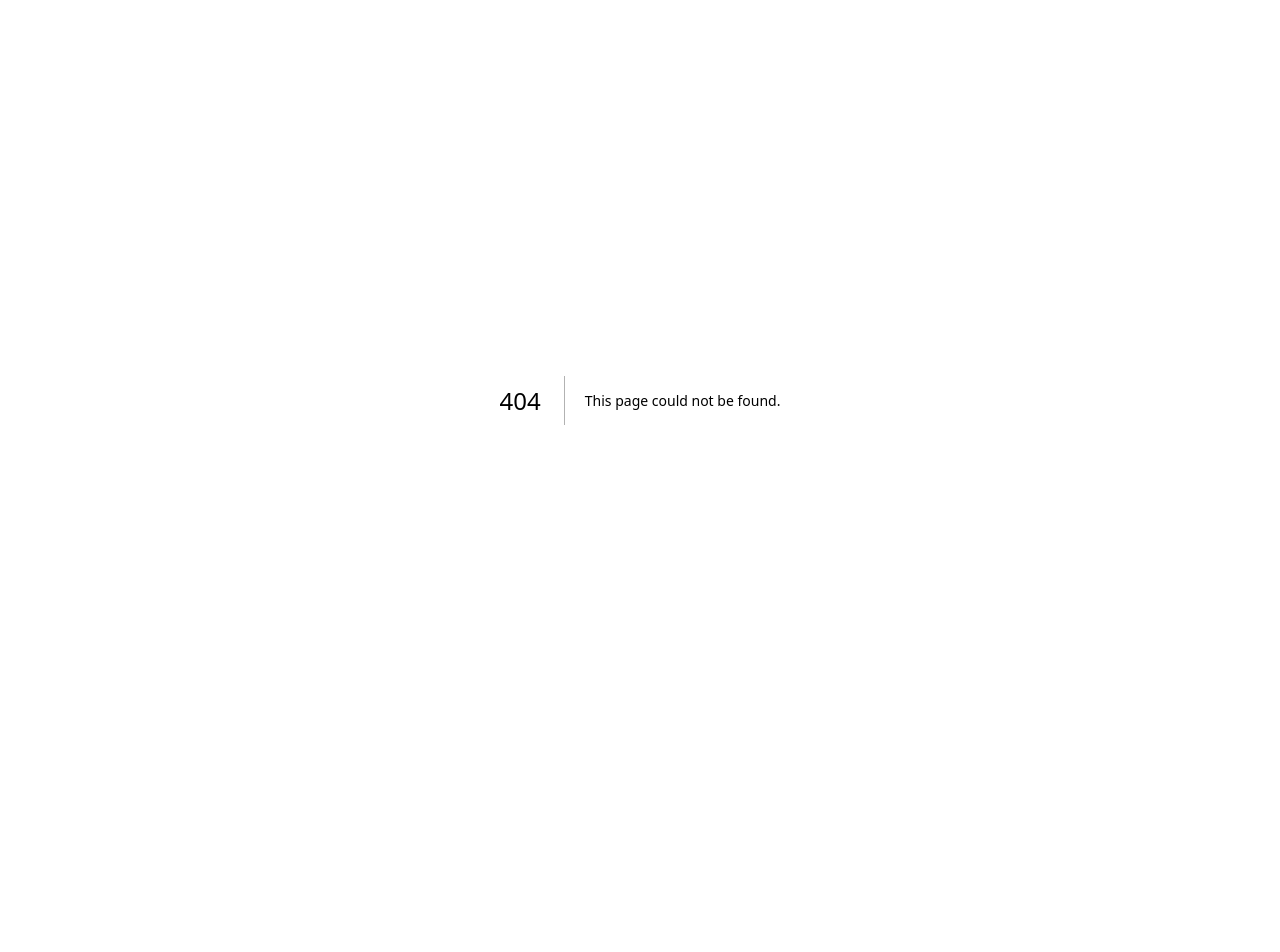
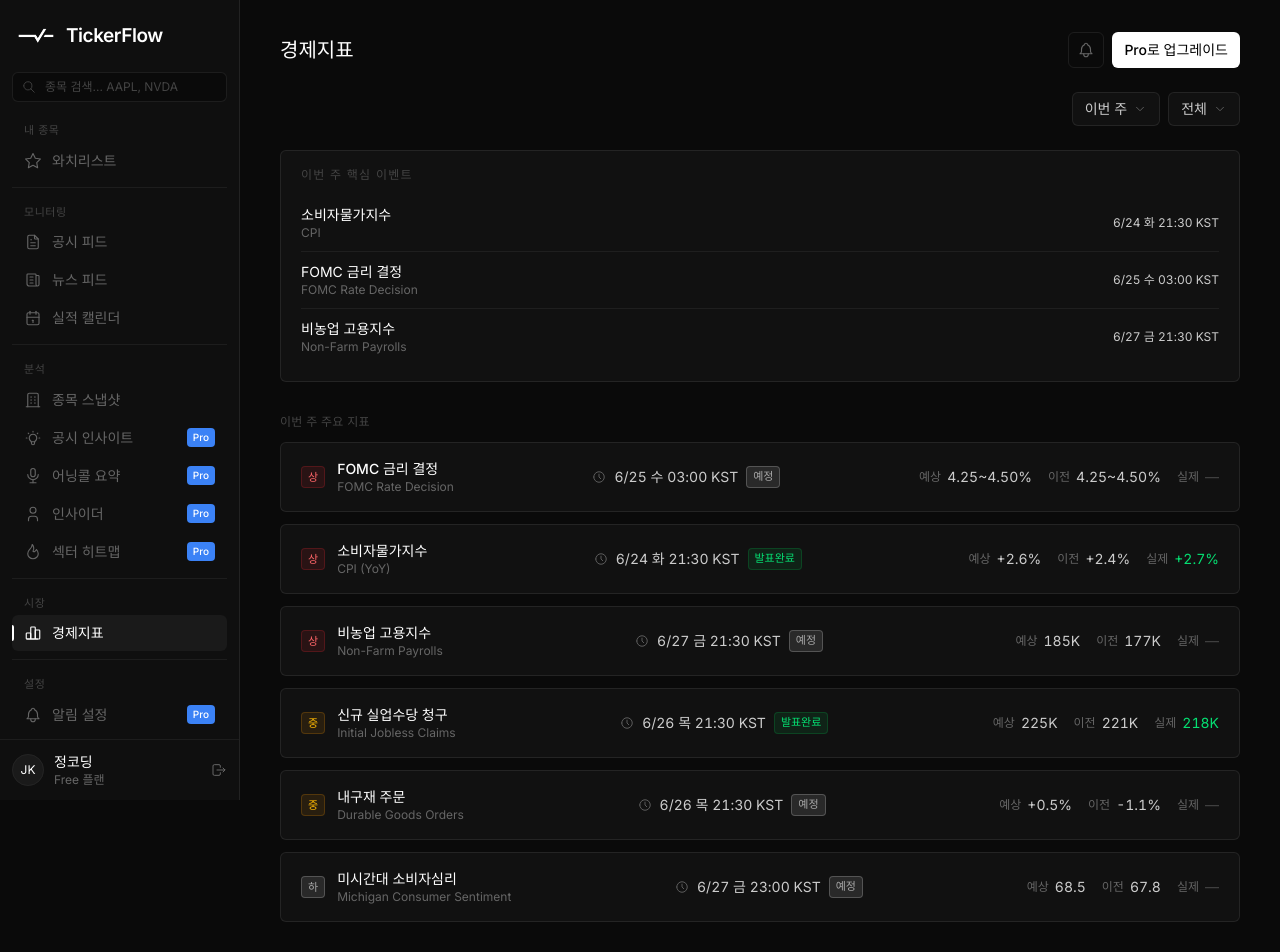
Before and after one commit to nudgefilm/ticker-flow, a Next.js app: page /macro in a window 1280 px wide. Before the commit this address had no page. Shown: the top 952 px of the page. Before the commit the page ends 800 px from the top, so only its background shows below. Built offline with nearby package versions, Linux system fonts and the light colour scheme.

Commit message:
feat: macro economic indicators page

```diff
--- /dev/null
+++ b/src/app/macro/layout.tsx
@@ -0,0 +1,11 @@
+import type { ReactNode } from "react";
+import Sidebar from "@/components/dashboard/sidebar";
+
+export default function MacroLayout({ children }: { children: ReactNode }) {
+  return (
+    <div className="min-h-screen bg-[#0a0a0a]">
+      <Sidebar />
+      <main className="ml-60 min-h-screen px-10 py-8">{children}</main>
+    </div>
+  );
+}
--- /dev/null
+++ b/src/app/macro/page.tsx
@@ -0,0 +1,126 @@
+import DashboardHeader from "@/components/dashboard/dashboard-header";
+import MacroFilterBar from "@/components/dashboard/macro-filter-bar";
+import MacroKeyEvents from "@/components/dashboard/macro-key-events";
+import MacroRow, { type MacroIndicator } from "@/components/dashboard/macro-row";
+
+const THIS_WEEK: MacroIndicator[] = [
+  {
+    importance: "상",
+    name: "FOMC 금리 결정",
+    nameEn: "FOMC Rate Decision",
+    release: "6/25 수 03:00 KST",
+    forecast: "4.25~4.50%",
+    previous: "4.25~4.50%",
+    actualVariant: "pending",
+  },
+  {
+    importance: "상",
+    name: "소비자물가지수",
+    nameEn: "CPI (YoY)",
+    release: "6/24 화 21:30 KST",
+    forecast: "+2.6%",
+    previous: "+2.4%",
+    actual: "+2.7%",
+    actualVariant: "beat",
+  },
+  {
+    importance: "상",
+    name: "비농업 고용지수",
+    nameEn: "Non-Farm Payrolls",
+    release: "6/27 금 21:30 KST",
+    forecast: "185K",
+    previous: "177K",
+    actualVariant: "pending",
+  },
+  {
+    importance: "중",
+    name: "신규 실업수당 청구",
+    nameEn: "Initial Jobless Claims",
+    release: "6/26 목 21:30 KST",
+    forecast: "225K",
+    previous: "221K",
+    actual: "218K",
+    actualVariant: "beat",
+  },
+  {
+    importance: "중",
+    name: "내구재 주문",
+    nameEn: "Durable Goods Orders",
+    release: "6/26 목 21:30 KST",
+    forecast: "+0.5%",
+    previous: "-1.1%",
+    actualVariant: "pending",
+  },
+  {
+    importance: "하",
+    name: "미시간대 소비자심리",
+    nameEn: "Michigan Consumer Sentiment",
+    release: "6/27 금 23:00 KST",
+    forecast: "68.5",
+    previous: "67.8",
+    actualVariant: "pending",
+  },
+];
+
+const NEXT_WEEK: MacroIndicator[] = [
+  {
+    importance: "상",
+    name: "개인소비지출",
+    nameEn: "PCE",
+    release: "6/30 월 21:30 KST",
+  },
+  {
+    importance: "중",
+    name: "ISM 제조업 PMI",
+    nameEn: "ISM Manufacturing PMI",
+    release: "7/1 화 23:00 KST",
+  },
+  {
+    importance: "상",
+    name: "FOMC 의사록",
+    nameEn: "FOMC Meeting Minutes",
+    release: "7/3 목 03:00 KST",
+  },
+];
+
+export default function MacroPage() {
+  return (
+    <div className="flex h-full flex-col">
+      <DashboardHeader title="경제지표" />
+      <div className="mt-6 flex justify-end">
+        <MacroFilterBar />
+      </div>
+      <div className="mt-6">
+        <MacroKeyEvents />
+      </div>
+
+      <div className="mt-8">
+        <p className="text-xs font-medium uppercase tracking-wide text-[#444444]">
+          이번 주 주요 지표
+        </p>
+        <div className="mt-3 flex flex-col gap-3">
+          {THIS_WEEK.map((m, i) => (
+            <MacroRow key={i} macro={m} />
+          ))}
+        </div>
+      </div>
+
+      <div className="mt-8">
+        <p className="text-xs font-medium uppercase tracking-wide text-[#444444]">다음 주 예정</p>
+        <div className="mt-3 flex flex-col gap-3">
+          {NEXT_WEEK.map((m, i) => (
+            <MacroRow key={i} macro={m} compact />
+          ))}
+        </div>
+      </div>
+
+      <p className="mt-6 text-xs text-[#444444]">
+        모든 시각은 한국 시간(KST) 기준입니다. 경제지표 발표 일정 및 수치는 변경될 수 있습니다.
+      </p>
+
+      <footer className="mt-6 border-t border-white/[0.06] py-4 text-center text-xs text-[#444444]">
+        본 서비스는 공개된 금융 정보를 시각화하는 도구입니다. 투자 권유가 아닙니다.
+      </footer>
+    </div>
+  );
+}
--- /dev/null
+++ b/src/components/dashboard/macro-filter-bar.tsx
@@ -0,0 +1,22 @@
+import { IconChevronDown } from "@tabler/icons-react";
+
+export default function MacroFilterBar() {
+  return (
+    <div className="flex items-center justify-end gap-2">
+      <button
+        type="button"
+        className="flex items-center gap-1.5 rounded-[6px] border border-white/[0.08] bg-[#111111] px-3 py-1.5 text-sm text-[#cccccc] transition-colors hover:bg-[#1a1a1a]"
+      >
+        이번 주
+        <IconChevronDown size={14} stroke={1.5} className="text-[#666666]" />
+      </button>
+      <button
+        type="button"
+        className="flex items-center gap-1.5 rounded-[6px] border border-white/[0.08] bg-[#111111] px-3 py-1.5 text-sm text-[#cccccc] transition-colors hover:bg-[#1a1a1a]"
+      >
+        전체
+        <IconChevronDown size={14} stroke={1.5} className="text-[#666666]" />
+      </button>
+    </div>
+  );
+}
--- /dev/null
+++ b/src/components/dashboard/macro-key-events.tsx
@@ -0,0 +1,27 @@
+const KEY_EVENTS = [
+  { name: "소비자물가지수", nameEn: "CPI", release: "6/24 화 21:30 KST" },
+  { name: "FOMC 금리 결정", nameEn: "FOMC Rate Decision", release: "6/25 수 03:00 KST" },
+  { name: "비농업 고용지수", nameEn: "Non-Farm Payrolls", release: "6/27 금 21:30 KST" },
+];
+
+export default function MacroKeyEvents() {
+  return (
+    <div className="rounded-[6px] border border-white/[0.08] bg-[#111111] px-5 py-4">
+      <p className="text-xs uppercase tracking-widest text-[#444444]">이번 주 핵심 이벤트</p>
+      <ul className="mt-3">
+        {KEY_EVENTS.map((event, i) => (
+          <li
+            key={event.nameEn}
+            className={`flex items-center justify-between gap-4 py-2.5 ${i > 0 ? "border-t border-white/[0.06]" : ""}`}
+          >
+            <div className="min-w-0">
+              <p className="text-sm text-white">{event.name}</p>
+              <p className="truncate text-xs text-[#666666]">{event.nameEn}</p>
+            </div>
+            <span className="shrink-0 text-xs tabular-nums text-[#cccccc]">{event.release}</span>
+          </li>
+        ))}
+      </ul>
+    </div>
+  );
+}
--- /dev/null
+++ b/src/components/dashboard/macro-row.tsx
@@ -0,0 +1,97 @@
+import { IconClock } from "@tabler/icons-react";
+import { cn } from "@/lib/utils";
+
+export interface MacroIndicator {
+  importance: "상" | "중" | "하";
+  name: string;
+  nameEn: string;
+  release: string;
+  forecast?: string;
+  previous?: string;
+  actual?: string;
+  actualVariant?: "beat" | "miss" | "pending";
+}
+
+const IMPORTANCE_STYLES: Record<MacroIndicator["importance"], string> = {
+  상: "bg-red-500/10 text-red-400 border-red-500/20",
+  중: "bg-amber-500/10 text-amber-400 border-amber-500/20",
+  하: "bg-white/10 text-white/60 border-white/20",
+};
+
+const ACTUAL_COLOR: Record<"beat" | "miss" | "pending", string> = {
+  beat: "text-green-400",
+  miss: "text-red-400",
+  pending: "text-[#444444]",
+};
+
+export default function MacroRow({
+  macro,
+  compact = false,
+}: {
+  macro: MacroIndicator;
+  compact?: boolean;
+}) {
+  const { importance, name, nameEn, release, forecast, previous, actual, actualVariant } = macro;
+
+  const isReleased = actualVariant === "beat" || actualVariant === "miss";
+  const actualDisplay = actualVariant === "pending" || !actual ? "—" : actual;
+  const actualColor = actualVariant ? ACTUAL_COLOR[actualVariant] : "text-[#444444]";
+
+  return (
+    <div className="flex flex-col gap-3 rounded-[6px] border border-white/[0.08] bg-[#111111] px-5 py-4 sm:flex-row sm:items-center sm:justify-between">
+      {/* 좌: 중요도 배지 + 지표명 */}
+      <div className="flex items-center gap-3">
+        <span
+          className={cn(
+            "inline-flex shrink-0 items-center rounded-[4px] border px-1.5 py-0.5 text-[11px] font-medium",
+            IMPORTANCE_STYLES[importance]
+          )}
+        >
+          {importance}
+        </span>
+        <div className="min-w-0">
+          <p className="text-sm font-medium text-white">{name}</p>
+          <p className="truncate text-xs text-[#666666]">{nameEn}</p>
+        </div>
+      </div>
+
+      {/* 중: 발표시각 + 상태 배지 */}
+      <div className="flex items-center gap-2 text-sm">
+        <IconClock size={14} stroke={1.5} className="shrink-0 text-[#666666]" />
+        <span className="tabular-nums text-[#cccccc]">{release}</span>
+        <span
+          className={cn(
+            "inline-flex items-center rounded-[4px] border px-1.5 py-0.5 text-[11px] font-medium",
+            isReleased
+              ? "bg-green-500/10 text-green-400 border-green-500/20"
+              : "bg-white/10 text-white/60 border-white/20"
+          )}
+        >
+          {isReleased ? "발표완료" : "예정"}
+        </span>
+      </div>
+
+      {/* 우: 예상 / 이전 / 실제 */}
+      {!compact && (
+        <div className="flex items-center gap-4">
+          {forecast !== undefined && (
+            <div className="flex items-center gap-1.5">
+              <span className="text-xs text-[#666666]">예상</span>
+              <span className="text-sm tabular-nums text-[#cccccc]">{forecast}</span>
+            </div>
+          )}
+          {previous !== undefined && (
+            <div className="flex items-center gap-1.5">
+              <span className="text-xs text-[#666666]">이전</span>
+              <span className="text-sm tabular-nums text-[#cccccc]">{previous}</span>
+            </div>
+          )}
+          <div className="flex items-center gap-1.5">
+            <span className="text-xs text-[#666666]">실제</span>
+            <span className={cn("text-sm tabular-nums", actualColor)}>{actualDisplay}</span>
+          </div>
+        </div>
+      )}
+    </div>
+  );
+}
```
